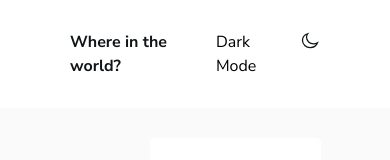
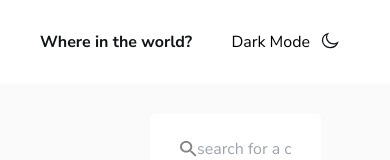
Before and after one commit to nk-on/Countries-search-app, a React (Vite) app: page / in a window 390 px wide. Shown: the top 160 px of the page. Built offline with nearby package versions, Linux system fonts and the light colour scheme; no server answers; what i18n-iso-countries would draw is missing.

Commit message:
Style:fixing header styles

```diff
--- a/src/components/Header.tsx
+++ b/src/components/Header.tsx
@@ -4,7 +4,7 @@ interface HeaderProps {
 }
 function Header({setDark}:HeaderProps) {
   return (
-    <div className='w-[100%] h-[5%] bg-[#fff] dark:text-[#fff]  dark:bg-[#2B3844]  shadow-custom-light flex justify-between items-center pt-[30px] px-[70px]'>
+    <div className='w-[100%] h-[5%] bg-[#fff] dark:text-[#fff]  dark:bg-[#2B3844]  shadow-custom-light flex justify-between items-center pr-[50px] pt-[30px] px-[40px] lg:px-[70px]'>
       <h2 className='text-[#111517] font-bold dark:text-[#fff]'>Where in the world?</h2>
       <div className='flex gap-[10px]' onClick={()=>{
         setDark(dark => !dark)
```
